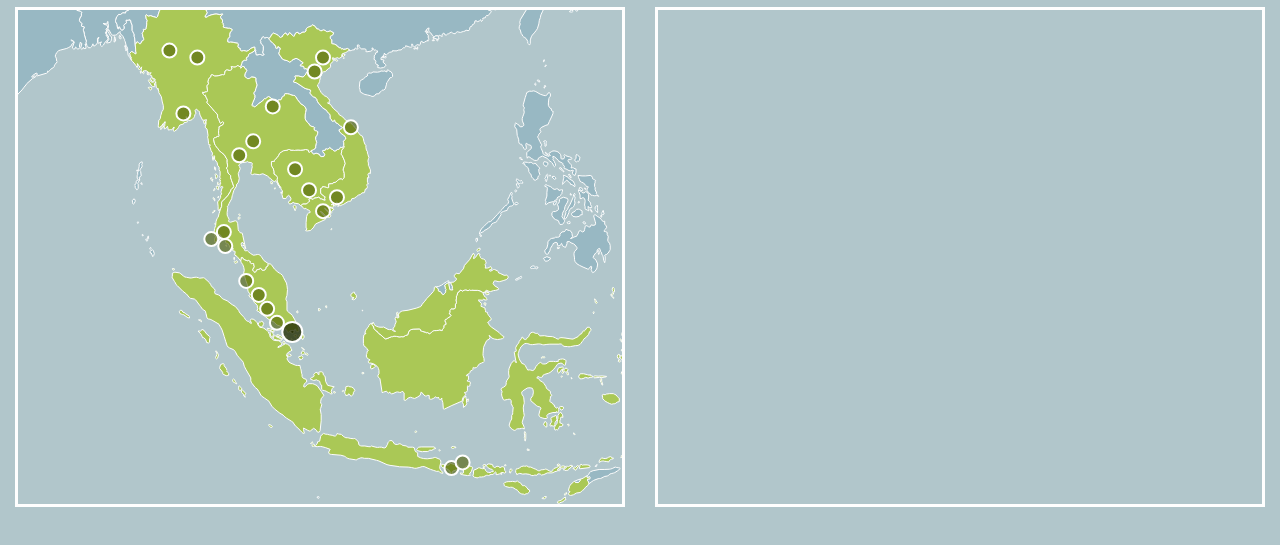
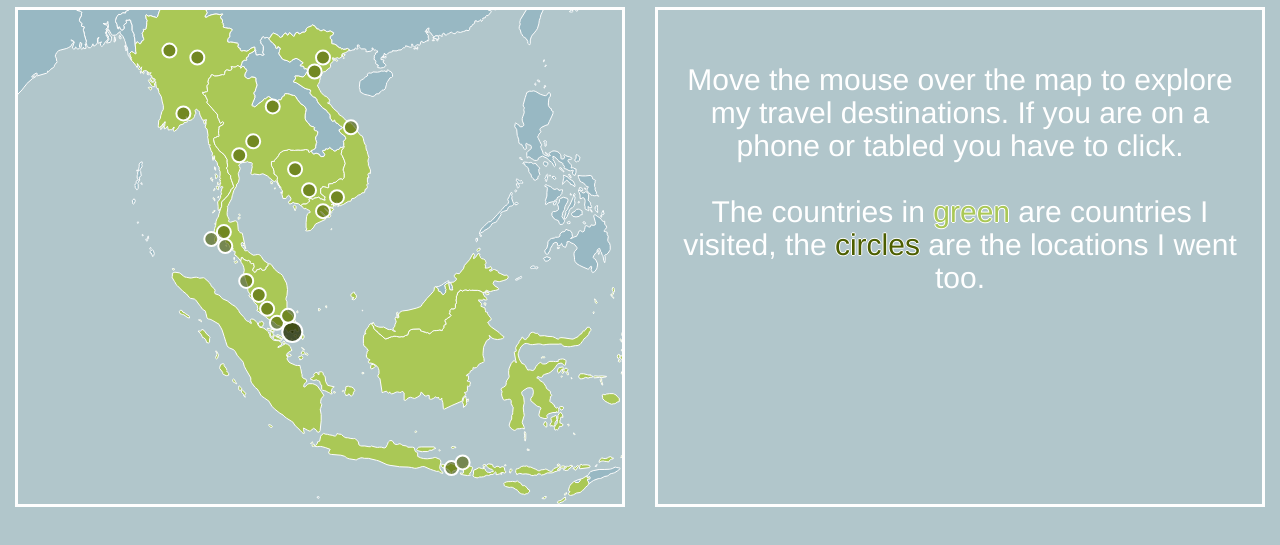
Before and after one commit to Paeron/SingaporeTravels, a plain HTML site: page index.html in a window 1280 px wide. Shown: the part 57-602 px from the top of the page. Drawn offline with nearby package versions, Linux system fonts and the light colour scheme.

Commit message:
Johor Bahru
Added Johor Bahru to locations.

```diff
--- a/index.html
+++ b/index.html
@@ -68,6 +68,9 @@
               height: 500px;
             }
           }
+          .cool {
+            text-shadow: -1px 0 white, 0 1px white, 1px 0 white, 0 -1px white;
+          }
         </style>
     </head>
     <body>
@@ -81,7 +84,7 @@
 
           <div class="col-sm-6">
             <div id="notmap">
-              <h2 id="text"></h2>
+              <h2 id="text"><br>Move the mouse over the map to explore my travel destinations. If you are on a phone or tabled you have to click. <br><br>The countries in <span class="cool" style="color: #aac856">green</span> are countries I visited, the <span style="color: #4c5e00" class="cool">circles</span> are the locations I went too.</h2>
               <img id="image"/>
               <h4 id="info"></h4>
             </div>
@@ -166,7 +169,7 @@
       fillKey: 'travel',
       im: 'bal',
       fillOpacity: opacity,
-      text: "First real trip outside Singapore, went with friends and had a really good time.",
+      text: 'First "real" trip outside Singapore, went with friends and had a really good time.',
     },
     {
       name: 'Hanoi',
@@ -184,7 +187,7 @@
       fillKey: 'travel',
       im: 'koh',
       fillOpacity: opacity,
-      text: "Was travelling by myself and met amaxing people here.",
+      text: "Was travelling by myself and met amazing people here.",
     },
     {
       name: 'Udon Thani',
@@ -310,7 +313,7 @@
       fillKey: 'travel',
       im: 'mek',
       fillOpacity: opacity,
-      text: "Ho Chi Minh City was very exhausting for me so I went to see some nature for a few days, not so much nature but it was beautiful nevertheless.",
+      text: "Ho Chi Minh City was very exhausting for me so I went to see some nature, it wasn't as green as I expected but it was beautiful nevertheless.",
     },
     {
       name: 'Malacca',
@@ -347,6 +350,15 @@
       im: 'phn',
       fillOpacity: opacity,
       text: "Cambodias Capital, when we walked out from the hostel they told us to be safe and look after our bags. We saw the Toul Sleng (Genocide Museum) and the Killing fields from the Khmer Rouge Regime.",
+    },
+    {
+      name: 'Johor Bahru',
+      radius: setRadius,
+      latitude: 2.5, longitude: 103.5,
+      fillKey: 'travel',
+      im: 'joh',
+      fillOpacity: opacity,
+      text: "First trip outside Singapore, the food was really good, but otherwise not impressed. Old beautiful houses were torn down so more malls could be built.",
     }
   ], {
     popupTemplate: function(geo, data) {
```
Also changed, not shown: images/joh.jpg (added).
